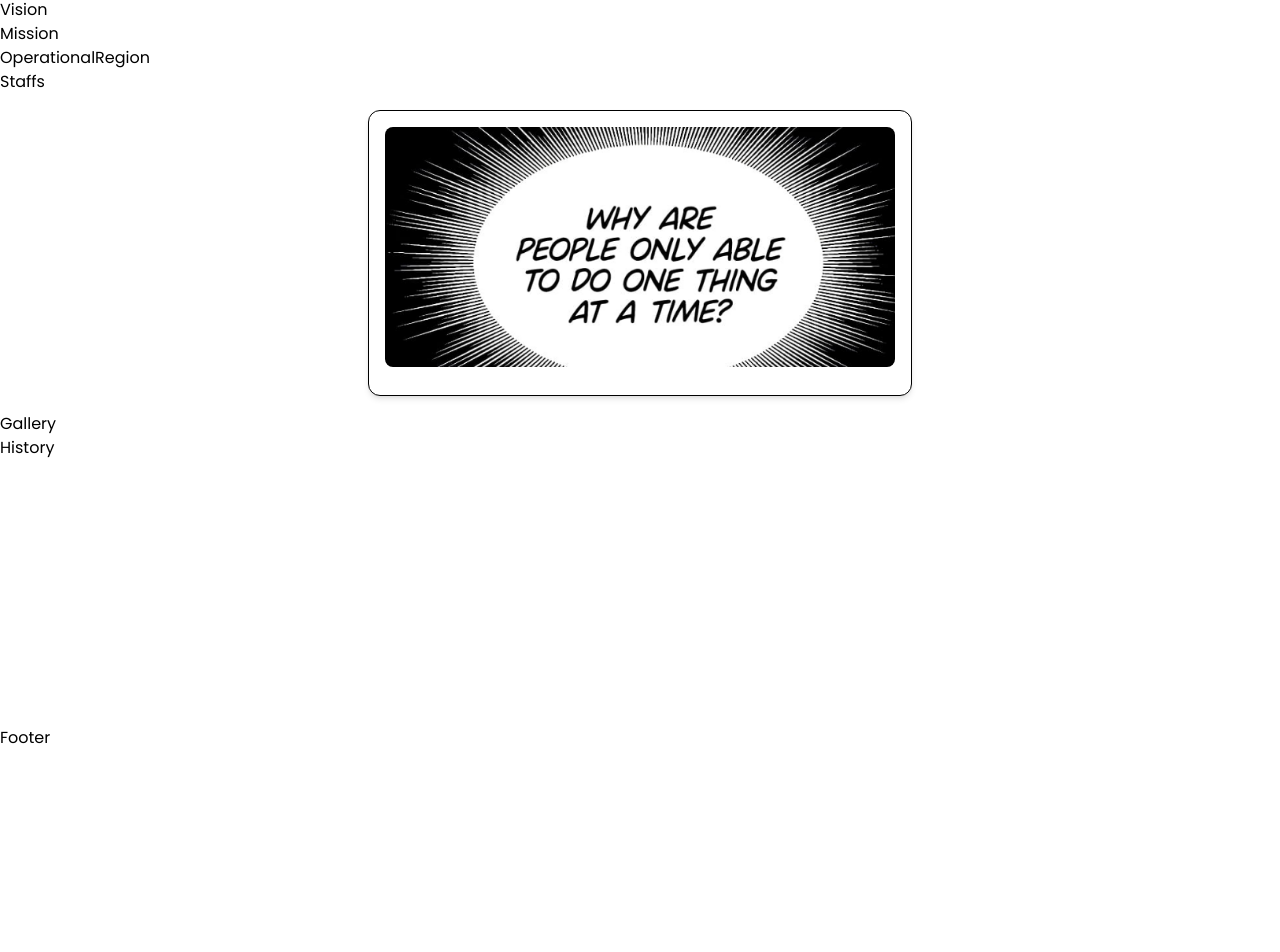
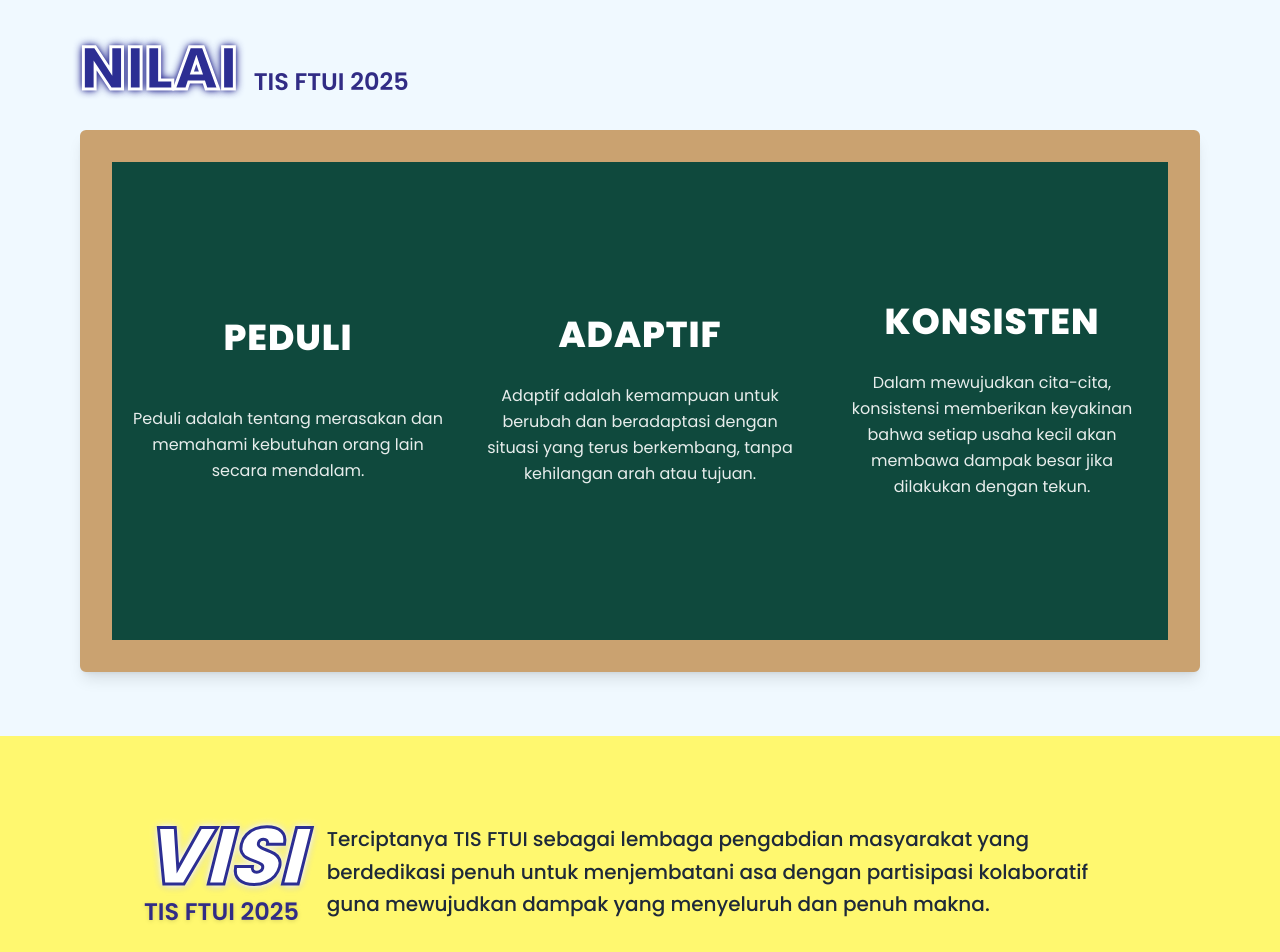
Before and after one commit to EXERCISE-FTUI/TISxExercise-2025, a Next.js app: page / in a window 1280 px wide. Shown: the part 98-1050 px from the top of the page. Before the commit the page ends 848 px from the top, so only its background shows below. Built offline with nearby package versions, Linux system fonts and the light colour scheme.

Commit message:
added NILAI board, visi w/o clouds

```diff
--- a/src/app/globals.css
+++ b/src/app/globals.css
@@ -8,3 +8,32 @@
     --color-white: #ffffff;
     --color-lightYellow: #FFFD80
 }
+
+.text-outline {
+  color: #1e3a8a; /* indigo-900  */
+  -webkit-text-stroke: 2px white;
+  text-stroke: 2px white;
+  position: relative;
+  z-index: 1;
+}
+
+.text-outline-visi {
+  color: white; /* solid dark blue fill */
+  -webkit-text-stroke: 3px #2c2e93; /* white border */
+  text-stroke: 3px #2c2e93;
+  text-shadow:
+    0 0 4px white,  /* inner glow */
+    0 0 8px white, /* mid glow */
+    0 0 10px white; /* outer glow */
+}
+
+/* globals.css */
+.text-outline-glow {
+  color: #2c2e93; /* solid dark blue fill */
+  -webkit-text-stroke: 3px white; /* white border */
+  text-stroke: 3px white;
+  text-shadow:
+    0 0 4px #2c2e93,  /* inner glow */
+    0 0 8px #2c2e93, /* mid glow */
+    0 0 10px #2c2e93; /* outer glow */
+}
--- a/src/sections/Values/Values.tsx
+++ b/src/sections/Values/Values.tsx
@@ -1,9 +1,60 @@
-import React from 'react'
+// components/Values.tsx   (or wherever the file lives)
+import React from "react";
 
-const Values = () => {
+const Values: React.FC = () => {
   return (
-    <div id='values' className='w-screen'>Values</div>
-  )
-}
+    <section id="values" className="w-screen py-16 bg-sky-50">
+      {/* Title row */}
+      <div className="mx-auto mb-8 max-w-6xl px-4 flex items-end gap-4">
+        <h2 className="text-5xl md:text-6xl font-extrabold uppercase text-outline text-outline-shadow text-outline-glow">
+          NILAI
+        </h2>
+        <span className="text-xl md:text-2xl font-semibold text-indigo-900">
+          TIS FTUI 2025
+        </span>
+      </div>
 
-export default Values
+      {/* Chalkboard */}
+    <div className="mx-auto max-w-6xl px-4">
+      <div className="rounded-md border-[32px] border-[#caa270] bg-[#0f493d] shadow-lg">
+        <div className="flex flex-col md:flex-row">
+
+          {/* Value 1 */}
+          <div className="flex-1 px-4 py-25 flex flex-col items-center justify-center text-center">
+            <h3 className="mb-12 text-4xl font-extrabold uppercase tracking-wide text-white">
+            PEDULI
+            </h3>
+            <p className="text-l leading-relaxed text-white/90">
+            Peduli adalah tentang merasakan dan memahami kebutuhan orang lain secara mendalam.
+            </p>
+          </div>
+
+          {/* Value 2 */}
+          <div className="flex-1 px-4 py-35 flex flex-col items-center justify-center text-center">
+            <h3 className="mb-7 text-4xl font-extrabold uppercase tracking-wide text-white">
+            ADAPTIF
+            </h3>
+            <p className="text-l leading-relaxed text-white/90">
+            Adaptif adalah kemampuan untuk berubah dan beradaptasi dengan situasi yang terus berkembang, tanpa kehilangan arah atau tujuan.
+            </p>
+          </div>
+
+
+          {/* Value 3 */}
+          <div className="flex-1 px-4 py-35 flex flex-col items-center justify-center text-center">
+            <h3 className="mb-7 text-4xl font-extrabold uppercase tracking-wide text-white">
+            KONSISTEN
+            </h3>
+            <p className="text-l leading-relaxed text-white/90">
+            Dalam mewujudkan cita-cita, konsistensi memberikan keyakinan bahwa setiap usaha kecil akan membawa dampak besar jika dilakukan dengan tekun.
+            </p>
+          </div>
+
+        </div>
+      </div>
+    </div>
+    </section>
+  );
+};
+
+export default Values;
--- a/src/sections/Vision/Vision.tsx
+++ b/src/sections/Vision/Vision.tsx
@@ -1,9 +1,58 @@
-import React from 'react'
+// components/Vision.tsx
+import React from "react";
+import Image from "next/image";
 
-const Vision = () => {
+const Vision: React.FC = () => {
   return (
-    <div id='vision' className='w-screen'>Vision</div>
-  )
-}
+    <section
+      id="vision"
+      className="relative isolate w-screen overflow-hidden bg-[#FFF86F]"
+    >
+      {/* -------------- side clouds ---------------- */}
+      {/* LEFT side (flipped) */}
+      <div className="pointer-events-none absolute inset-y-0 left-0 w-[120px] overflow-hidden relative z-10">
+        <Image
+          src="/assets/Staffs/images/cloud.png"
+          alt="cloud"
+          fill
+          className="object-contain object-left rotate-180 select-none"
+          priority
+        />
+      </div>
 
-export default Vision
+
+      {/* RIGHT side (normal) */}
+      <div className="pointer-events-none absolute inset-y-0 right-0 w-[120px] overflow-hidden relative z-10">
+        <Image
+          src="/assets/Staffs/images/cloud.png"
+          alt="cloud"
+          fill
+          className="object-contain object-right select-none"
+        />
+      </div>
+
+      {/* -------------- banner content ------------- */}
+      <div className="mx-auto max-w-5xl px-4 py-12 md:py-20 flex flex-col md:flex-row md:items-center gap-6">
+      {/* Heading Container */}
+      <div className="shrink-0 flex flex-col items-start">
+        <div className="text-[5rem] leading-none italic font-extrabold uppercase text-indigo-900 drop-shadow-sm text-outline-shadow text-outline-visi">
+          Visi
+        </div>
+        <div className="text-2xl font-semibold text-indigo-900 drop-shadow-sm">
+          TIS&nbsp;FTUI&nbsp;2025
+        </div>
+      </div>
+
+
+        {/* Paragraph */}
+        <p className="text-lg md:text-xl font-medium leading-relaxed text-gray-800">
+          Terciptanya TIS FTUI sebagai lembaga pengabdian masyarakat yang
+          berdedikasi penuh untuk menjembatani asa dengan partisipasi
+          kolaboratif guna mewujudkan dampak yang menyeluruh dan penuh makna.
+        </p>
+      </div>
+    </section>
+  );
+};
+
+export default Vision;
```
Also changed, not shown: public/assets/Staffs/images/cloud.png (added).
